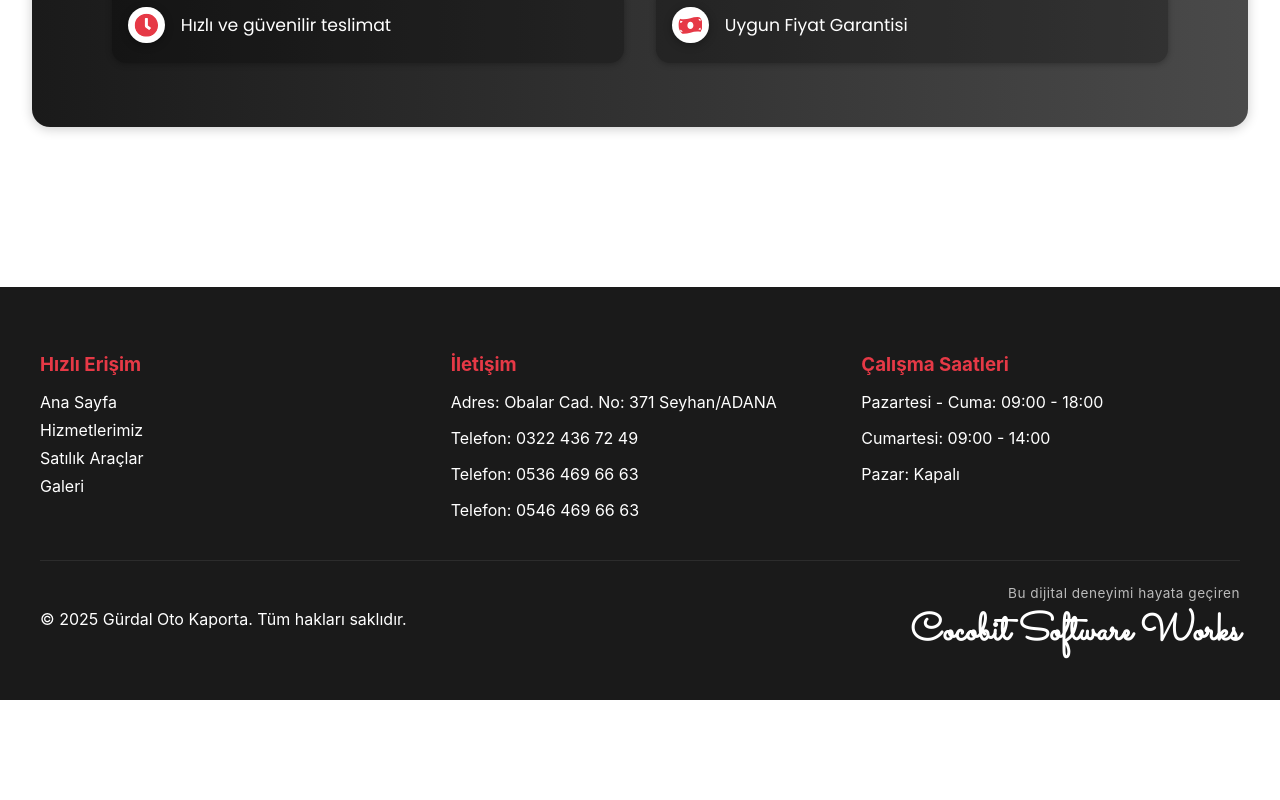
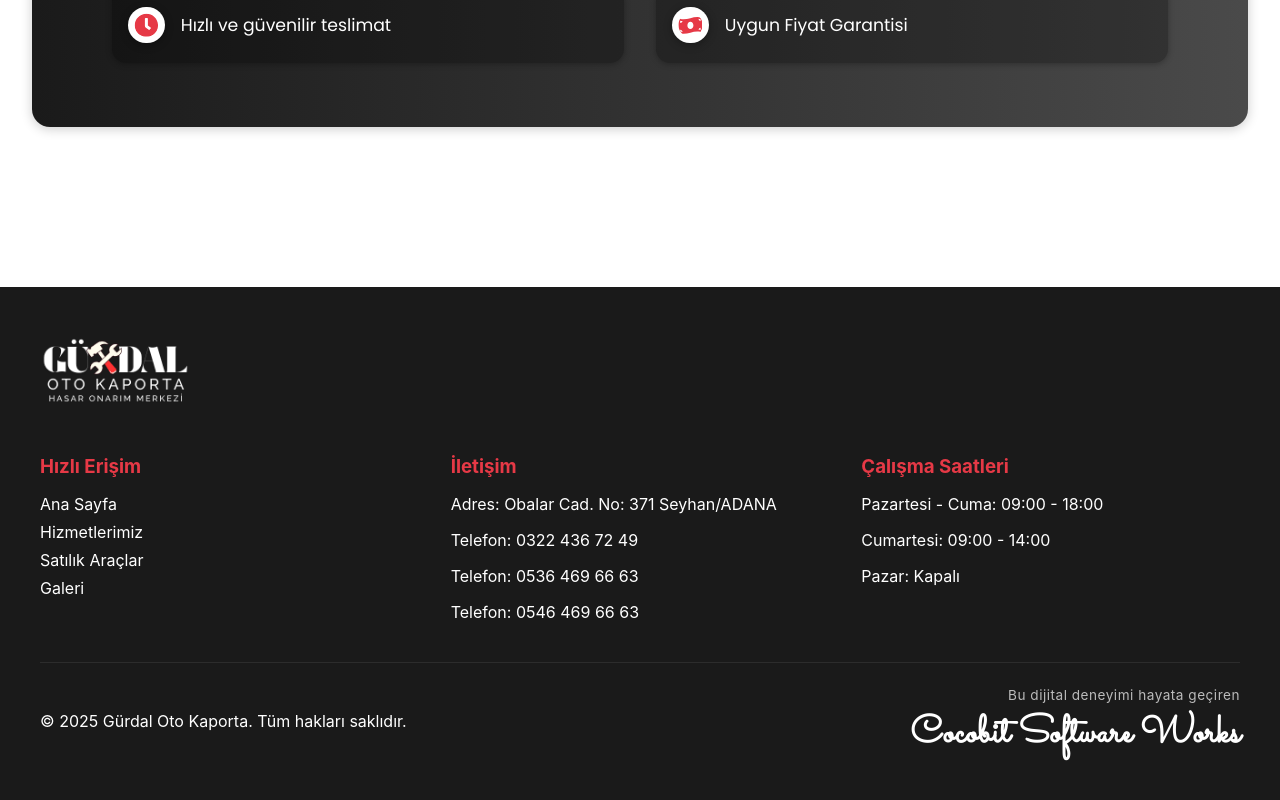
Before and after one commit to nadidebeyza/gurdal-oto-kaporta, a React (Create React App) app: page / in a window 1280 px wide. Shown: the part 1637-2437 px from the top of the page. Before the commit the page ends 2337 px from the top, so only its background shows below. Built offline with nearby package versions, Linux system fonts and the light colour scheme; no server answers.

Commit message:
Update Footer.js

```diff
--- a/src/components/Footer.js
+++ b/src/components/Footer.js
@@ -9,6 +9,23 @@ const FooterContainer = styled.footer`
   color: #fff;
   padding: 3rem 2rem;
   margin-top: 4rem;
+`;
+
+const FooterTop = styled.div`
+  max-width: 1200px;
+  margin: 0 auto 2rem;
+  display: flex;
+  justify-content: flex-start;
+  align-items: center;
+
+  img {
+    height: 70px;
+    width: auto;
+  }
+
+  @media (max-width: 600px) {
+    justify-content: center;
+  }
 `;
 
 const FooterContent = styled.div`
@@ -115,6 +132,9 @@ function Footer() {
 
   return (
     <FooterContainer>
+      <FooterTop>
+        <img src="/gurdal-oto-logo-dark.png" alt="Gürdal Oto Kaporta Logo" />
+      </FooterTop>
       <FooterContent>
         <FooterSection>
           <h3>Hızlı Erişim</h3>
```
